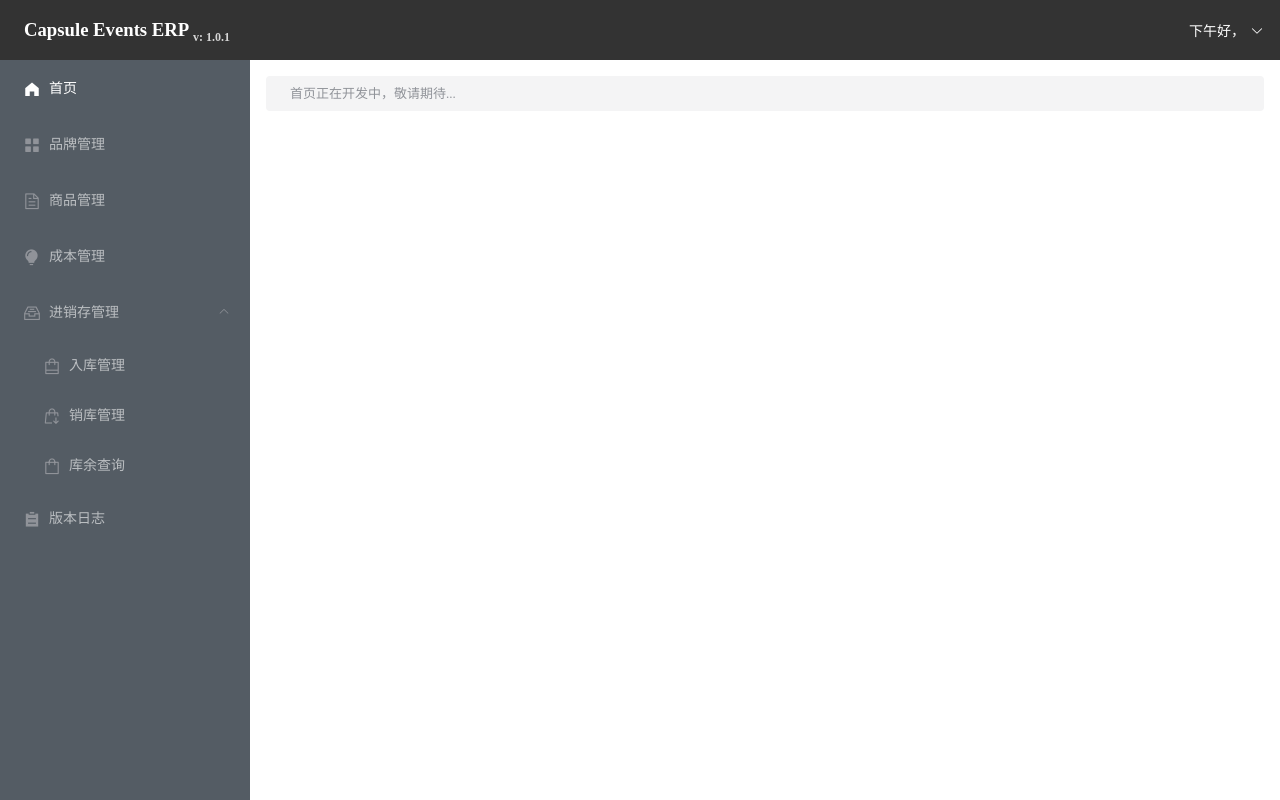
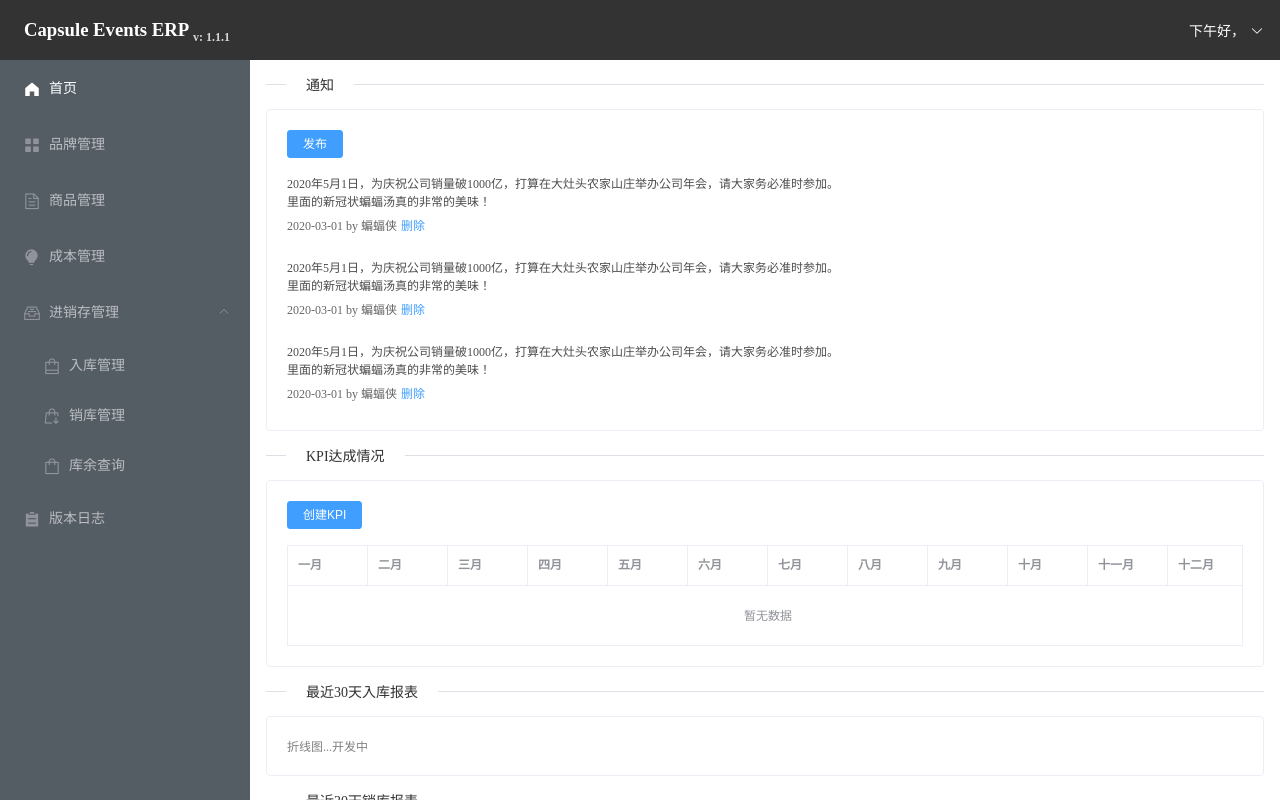
Before and after one commit to youzhiwang/capsule-events-erp-ui, a Vue app: page /home in a window 1280 px wide. Built offline with nearby package versions, Linux system fonts and the light colour scheme; sample sign-in values are in the browser's storage.

Commit message:
feat: 首页增加静态模块

```diff
--- a/src/views/home/index.vue
+++ b/src/views/home/index.vue
@@ -1,14 +1,73 @@
 <template>
     <div class="home">
-        <div class="tips-wrap">
-            <el-alert type="info" title="首页正在开发中，敬请期待..." :closable="false" />
-        </div>
+        <el-divider content-position="left">通知</el-divider>
+        <el-card shadow="hover">
+            <div class="operation-wrap">
+                <el-button type="primary" size="mini">发布</el-button>
+            </div>
+            <div v-for="(item, index) in noticeList" :key="index" class="notice-box">
+                <p v-html="item.event" class="event"/>
+                <p class="time-and-nickname">{{ item.time }} by {{ item.nickname }}
+                    <el-button type="text">删除</el-button>
+                </p>
+            </div>
+        </el-card>
+        <el-divider content-position="left">KPI达成情况</el-divider>
+        <el-card shadow="hover">
+            <div class="operation-wrap">
+                <el-button type="primary" size="mini">创建KPI</el-button>
+            </div>
+            <el-table :data="tableData" border stripe>
+                <el-table-column label="一月"></el-table-column>
+                <el-table-column label="二月"></el-table-column>
+                <el-table-column label="三月"></el-table-column>
+                <el-table-column label="四月"></el-table-column>
+                <el-table-column label="五月"></el-table-column>
+                <el-table-column label="六月"></el-table-column>
+                <el-table-column label="七月"></el-table-column>
+                <el-table-column label="八月"></el-table-column>
+                <el-table-column label="九月"></el-table-column>
+                <el-table-column label="十月"></el-table-column>
+                <el-table-column label="十一月"></el-table-column>
+                <el-table-column label="十二月"></el-table-column>
+            </el-table>
+        </el-card>
+        <el-divider content-position="left">最近30天入库报表</el-divider>
+        <el-card shadow="hover">
+            <span style="font-size: 12px; color: grey;">折线图...开发中</span>
+        </el-card>
+        <el-divider content-position="left">最近30天销库报表</el-divider>
+        <el-card shadow="hover">
+            <span style="font-size: 12px; color: grey;">折线图...开发中</span>
+        </el-card>
     </div>
 </template>
 
 <script>
   export default {
-    name: 'home'
+    name: 'home',
+    data() {
+      return {
+        noticeList: [
+          {
+            time: '2020-03-01',
+            nickname: '蝙蝠侠',
+            event: '2020年5月1日，为庆祝公司销量破1000亿，打算在大灶头农家山庄举办公司年会，请大家务必准时参加。<br>里面的新冠状蝙蝠汤真的非常的美味！'
+          },
+          {
+            time: '2020-03-01',
+            nickname: '蝙蝠侠',
+            event: '2020年5月1日，为庆祝公司销量破1000亿，打算在大灶头农家山庄举办公司年会，请大家务必准时参加。<br>里面的新冠状蝙蝠汤真的非常的美味！'
+          },
+          {
+            time: '2020-03-01',
+            nickname: '蝙蝠侠',
+            event: '2020年5月1日，为庆祝公司销量破1000亿，打算在大灶头农家山庄举办公司年会，请大家务必准时参加。<br>里面的新冠状蝙蝠汤真的非常的美味！'
+          }
+        ],
+        tableData: []
+      }
+    }
   }
 </script>
 
@@ -18,9 +77,30 @@
         height: 100%;
         box-sizing: border-box;
         padding: 0 16px;
+        overflow-y: scroll;
 
-        .tips-wrap {
-            padding: 16px 0;
+        .operation-wrap {
+            padding-bottom: 16px;
+        }
+
+        .notice-box {
+            margin-bottom: 16px;
+
+            &:last-child {
+                margin-bottom: 0;
+            }
+
+            .event {
+                margin: 0;
+                font-size: 12px;
+                color: rgba(0, 0, 0, .7);
+            }
+
+            .time-and-nickname {
+                margin: 0;
+                font-size: 12px;
+                color: rgba(0, 0, 0, .6)
+            }
         }
     }
 </style>
--- a/src/views/layout/index.vue
+++ b/src/views/layout/index.vue
@@ -5,7 +5,7 @@
     <div class="layout">
         <div class="top-nav-wrap">
             <div class="logo">
-                <h3>Capsule Events ERP <sub>v: 1.0.1</sub></h3>
+                <h3>Capsule Events ERP <sub>v: 1.1.1</sub></h3>
             </div>
             <div class="blank"/>
             <div class="user-info">
--- a/src/views/version-manage/versionManage.vue
+++ b/src/views/version-manage/versionManage.vue
@@ -8,14 +8,21 @@
         <div class="timeline-wrap">
             <p class="title">开发日志</p>
             <el-timeline>
-                <el-timeline-item timestamp="Future" placement="top">
+                <el-timeline-item timestamp="Future" placement="top" color="red">
                     <el-card>
                         <h4>feat:</h4>
                         <p>- 首页功能</p>
-                        <p>- 进销存管理</p>
                         <p>- 用户功能需求反馈</p>
                         <p>- excel 导入与导出</p>
                         <p>- 用户操作日志记录</p>
+                    </el-card>
+                </el-timeline-item>
+                <el-timeline-item timestamp="2020-02-25" placement="top" color="lightGreen">
+                    <el-card>
+                        <h4>version: 1.1.1</h4>
+                        <p>1、修复了一些问题</p>
+                        <p>2、增加 ERP 模块</p>
+                        <p>3、首页增加一些静态模块</p>
                     </el-card>
                 </el-timeline-item>
                 <el-timeline-item timestamp="2020-02-19" placement="top">
```
